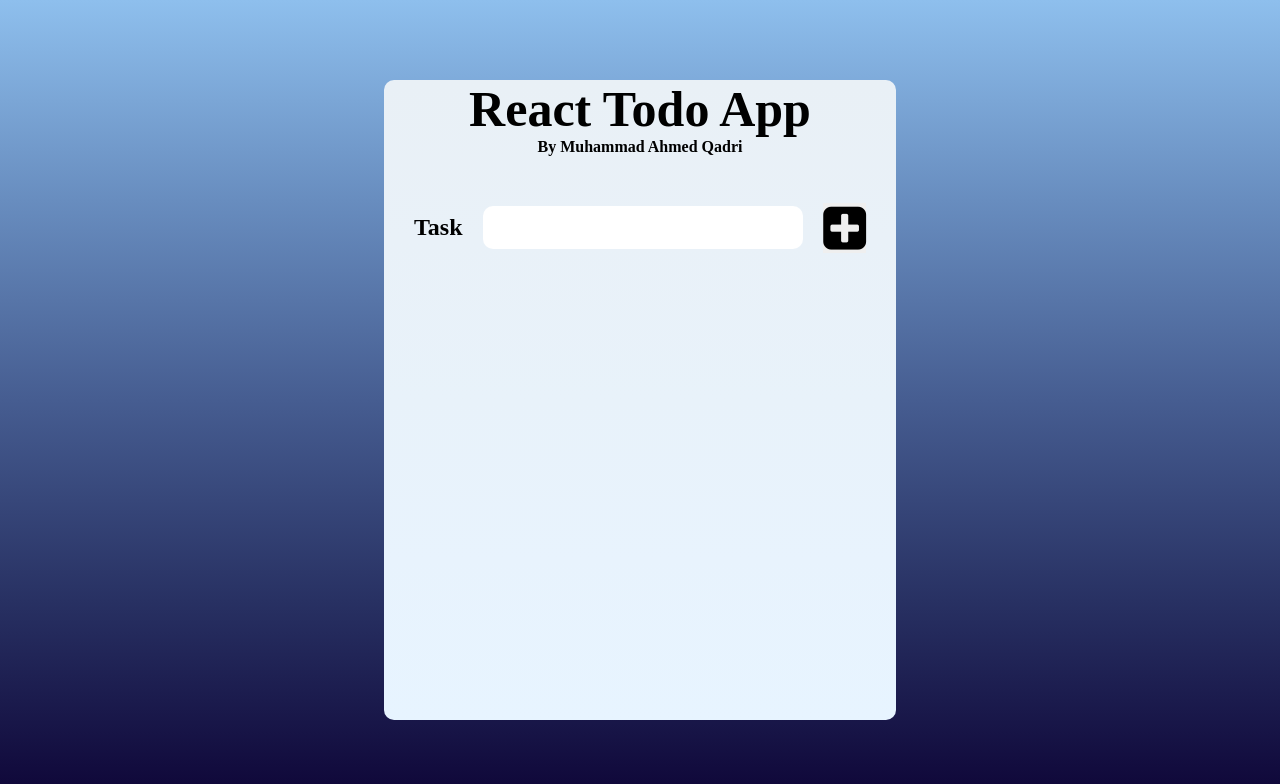
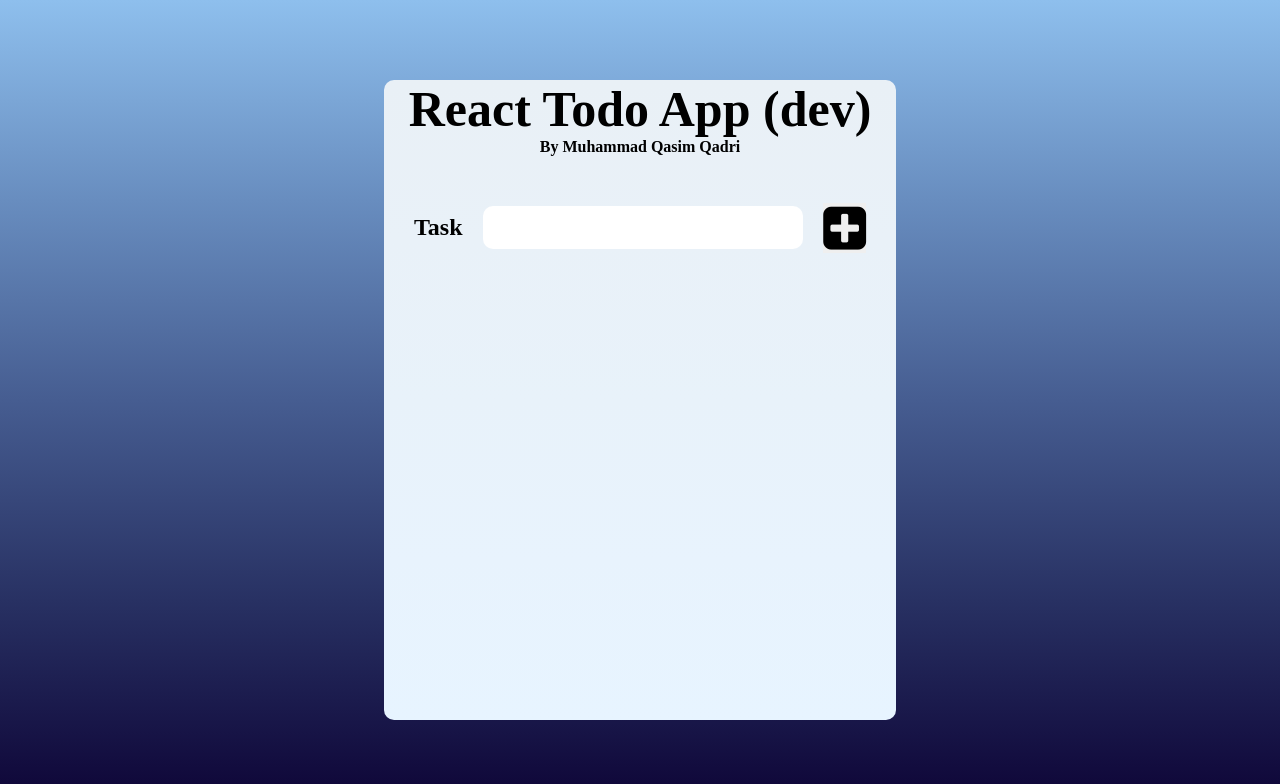
Before and after one commit to qasimgit/React-todo-app, a React (Create React App) app: page / in a window 1280 px wide. Shown: the top 784 px of the page. Built offline with nearby package versions, Linux system fonts and the light colour scheme; a web font is replaced by a local one.

Commit message:
title changed

```diff
--- a/src/components/header.js
+++ b/src/components/header.js
@@ -4,8 +4,8 @@ export const Header = () => {
   return (
     <div>
       <div>
-        <h1>React Todo App</h1>
-        <h4>By Muhammad Ahmed Qadri</h4>
+        <h1>React Todo App (dev)</h1>
+        <h4>By Muhammad Qasim Qadri</h4>
       </div>
     </div>
   );
```
